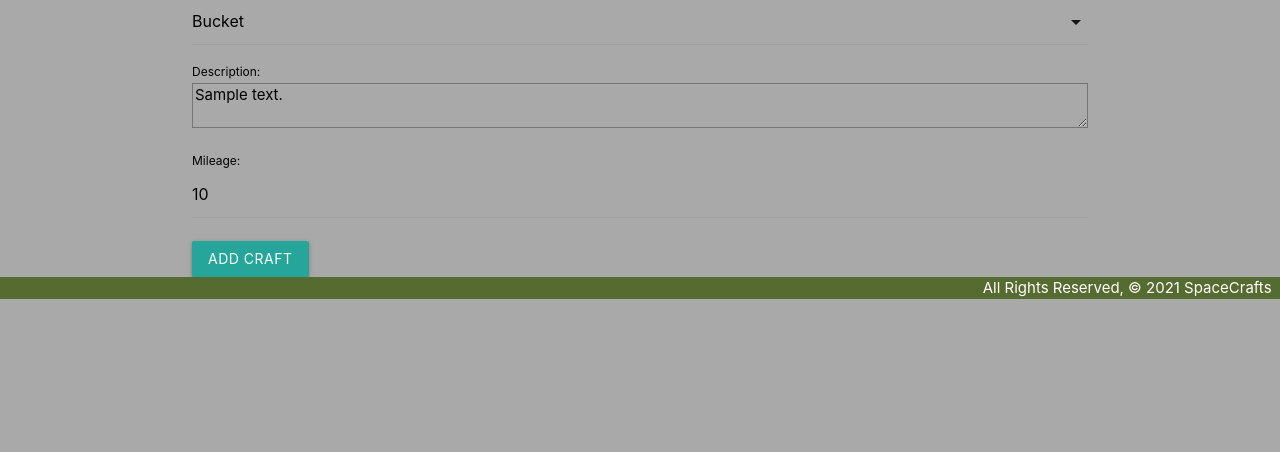
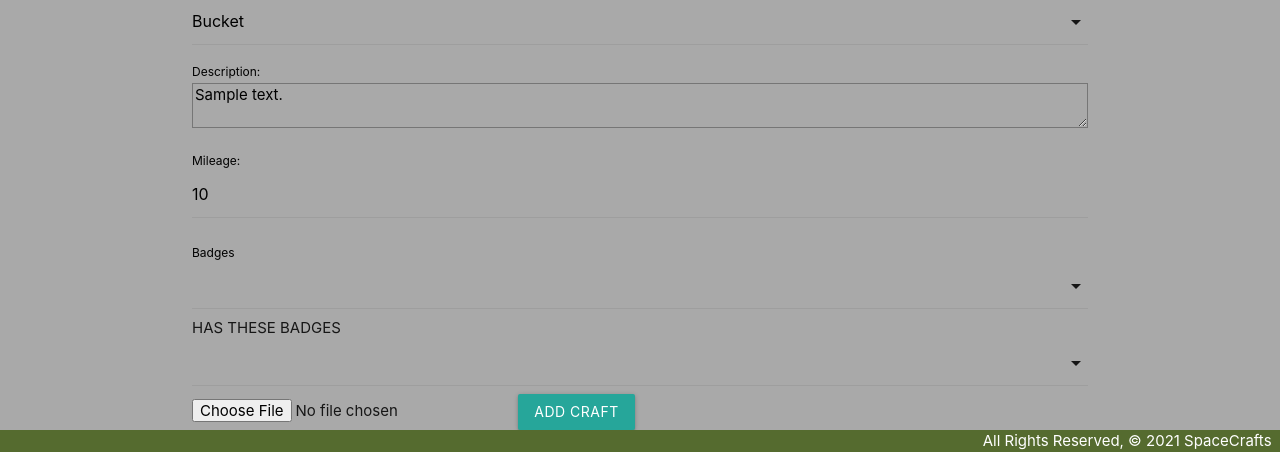
Before and after one commit to danny-shindel/spacecrafts, a Django app: page /crafts/1/update in a window 1280 px wide. Shown: the part 1596-2048 px from the top of the page. Before the commit the page ends 1895 px from the top, so only its background shows below. Run offline with Django 3.2, Linux system fonts and the light colour scheme; tables that the repository leaves empty hold one stand-in row (values such as "Sample post").

Commit message:
edit form

```diff
--- a/main_app/templates/main_app/craft_form.html
+++ b/main_app/templates/main_app/craft_form.html
@@ -8,23 +8,39 @@
     {% csrf_token %}
     {{ form.as_p }}
     <input name='url' value="{{url}}" type='hidden'>
-    <!-- <label for="id_badges">Badges</label> -->
-    <!-- <div class="select-wrapper">
+    <label for="id_badges">Badges</label>
+    <div class="select-wrapper">
       <select name="badges" multiple size="5" id="id_badges">
-        {% for badge in badges %}
+        {% for badge in badges.all %}
         <option value="{{badge.id}}">{{badge.name}}</option>
         {% endfor %}
       </select>
     </div>
-    <input type="file" name="photo-file"> -->
+    <div>HAS THESE BADGES</div>
+    <div class="select-wrapper">
+      <select name="badges_has" multiple size="5" id="id_badges2">
+        {% for badge in craft.badges.all %}
+        <option value="{{badge.id}}">{{badge.name}}</option>
+        {% endfor %}
+      </select>
+    </div>
+    <input type="file" name="photo-file">
     <input type="submit" class="btn" value="Add Craft">
   </form>
 </div>
 
 
 <script>
+
   const conditionEl = document.getElementById("id_condition");
   M.FormSelect.init(conditionEl);
+
+  const badgesEl = document.getElementById("id_badges");
+    M.FormSelect.init(badgesEl);
+
+  const badgesEl2 = document.getElementById("id_badges2");
+    M.FormSelect.init(badgesEl2);
+
 </script>
 
 {% endblock %}
--- a/main_app/urls.py
+++ b/main_app/urls.py
@@ -15,7 +15,7 @@ urlpatterns = [
   path('crafts/<int:craft_id>/update', views.craft_update, name='craft_update'),
   path('crafts/<int:craft_id>/edit', views.edit, name='edit'),
 
-  path('crafts/<int:craft_id>/add_photo/', views.add_photo, name='add_photo'),
+
   path('crafts/<int:pk>/detail', views.CraftDetail.as_view(), name='detail'),
   path('crafts/<int:pk>/delete', views.CraftDelete.as_view(), name='crafts_delete'),
   path('accounts/signup/', views.signup, name='signup'),
--- a/main_app/views.py
+++ b/main_app/views.py
@@ -82,23 +82,6 @@ def favorite_create(request, craft_id):
         instance.save()
         return redirect('crafts')
 
-def add_photo(request, craft_id):
-
-    photo_file = request.FILES.get('photo-file', None)
-    print(photo_file)
-    if photo_file:
-        s3 = boto3.client('s3')
-        key = uuid.uuid4().hex[:6] + photo_file.name[photo_file.name.rfind('.'):]
-        try:
-            bucket = os.environ['S3_BUCKET']
-            s3.upload_fileobj(photo_file, bucket, key)
-
-            url = f"{os.environ['S3_BASE_URL']}{bucket}/{key}"
-            print('here')
-            Photo.objects.create(url=url, craft_id=craft_id)
-        except:
-            print('An error occurred uploading file to S3')
-    return redirect('index')
 
 def signup(request):
   error_message = ''
@@ -116,17 +99,32 @@ def signup(request):
 
 def craft_update(request, craft_id):
     craft = Craft.objects.get(id=craft_id)
+    badges_not = Badge.objects.exclude(id__in = craft.badges.all().values_list('id'))
     form = CraftForm(craft.__dict__)
-    return render(request, 'main_app/craft_form.html', {'form' : form, 'craft' : craft})
+    return render(request, 'main_app/craft_form.html', {'form' : form, 'craft' : craft, 'badges' : badges_not })
 
 
 def edit(request, craft_id):
-    print(craft_id)
-    form = CraftForm(request.POST)
-    print(form)
-    Craft.objects.get(id=craft_id).update(form.__dict__)
-    print(Craft.objects.get(id=craft_id))
-    # Craft.objects.get(id=craft_id).update(form)
+    instance = Craft.objects.get(id=craft_id)
+    form = CraftForm(request.POST, instance=instance)
+    if form.is_valid():
+        form.save()
+        for badge in request.POST.getlist('badges'):
+            instance.badges.add(int(badge))
+        for badge in request.POST.getlist('badges_has'):
+            instance.badges.remove(int(badge))
+        photo_file = request.FILES.get('photo-file', None)
+        if photo_file:
+            s3 = boto3.client('s3')
+            key = uuid.uuid4().hex[:6] + photo_file.name[photo_file.name.rfind('.'):]
+            try:
+                bucket = os.environ['S3_BUCKET']
+                s3.upload_fileobj(photo_file, bucket, key)
+                url = f"{os.environ['S3_BASE_URL']}{bucket}/{key}"
+                Photo.objects.create(url=url, craft_id=instance.__dict__['id'])
+            except:
+                print('An error occurred uploading file to S3')
+        return redirect('crafts')
     return redirect('crafts')
 
 class CraftDelete(DeleteView, LoginRequiredMixin):
```
